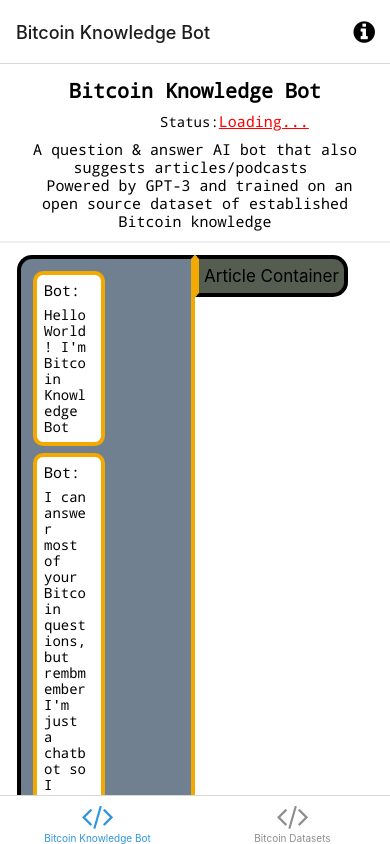
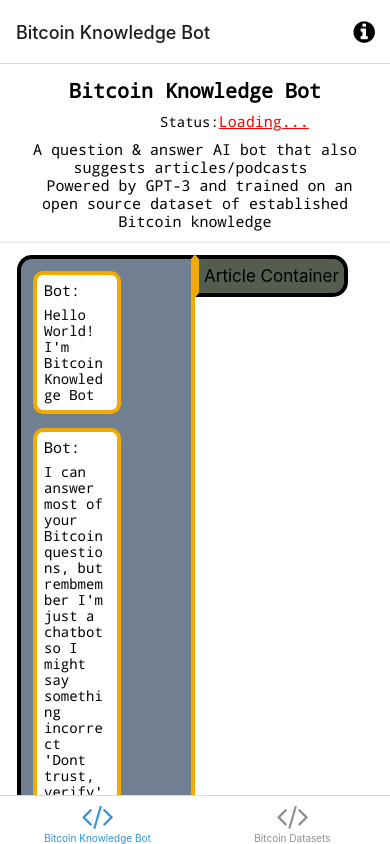
Before and after one commit to bitcoin-knowledge/Frontend, a React Native app: screen /TabOne in a window 390 px wide. Built offline with nearby package versions, Linux system fonts and the light colour scheme; no server answers; what expo-linking would draw is missing.

Commit message:
Fixed chatbot message spacing

```diff
--- a/components/chatbot/ChatInput.tsx
+++ b/components/chatbot/ChatInput.tsx
@@ -5,8 +5,25 @@
 import { Text, View } from '../Themed';
 import { useState } from 'react';
 
-export default function ChatInput() {
+export default function ChatInput({messages, newMessage, id, setId, setMessages, setNewMessage} : {messages: any, id: any, setId: any, newMessage: any, setMessages: any, setNewMessage: any}) {
   const [text, onChangeText] = useState('');
+
+  const handleOnSubmit = (event: Event) => {
+    event.preventDefault();
+    // create user message from prompt
+    setId(id + 1)
+    const userMessage = {
+      id: id,
+      text: newMessage,
+      name: "User"
+    }
+    // add user message to messages
+    setTimeout(() => {
+      setMessages([...messages, userMessage])
+    }, 1000)
+    // Clear input field
+    setNewMessage('');
+  }
 
   return (
     <View style={styles.inputContainer}>
--- a/components/chatbot/Chatbot.tsx
+++ b/components/chatbot/Chatbot.tsx
@@ -26,30 +26,18 @@
         id: 3,
         text: "What can I answer for you?",
         name: "Bot"
+    },
+    {
+      id: 4,
+      text: "What can I answer for you?",
+      name: "User"
     }
   ])
-
-  const handleOnSubmit = (e: Event) => {
-    e.preventDefault();
-    // create user message from prompt
-    setId(id + 1)
-    const userMessage = {
-      id: id,
-      text: newMessage,
-      name: "User"
-    }
-    // add user message to messages
-    setTimeout(() => {
-      setMessages([...messages, userMessage])
-    }, 1000)
-    // Clear input field
-    setNewMessage('');
-  }
 
   return (
       <View style={styles.chatbotContainer}>
           <InfiniteScroll
-              dataLength={3} //This is important field to render the next data
+              dataLength={messages.length} //This is important field to render the next data
               height={fixedHeight}
               loader={<h4>Loading...</h4>}
               next={() => null}
@@ -57,7 +45,8 @@
           >
               {messages.map((message, index) => {
                   return (
-                      message.name === 'Bot'
+                    <View key={index} style={styles.messageContainer}>
+                      {message.name === 'Bot'
                       ?
                           <View key={index} style={styles.botTextContainer}>
                               <MonoText style={styles.nameText}>Bot:</MonoText>
@@ -68,16 +57,19 @@
                                   <MonoText style={styles.nameText}>User:</MonoText>
                                   <MonoText>{message.text}</MonoText>
                           </View>
+                      }
+                    </View>
                   )
               })}
           </InfiniteScroll>
-          <ChatInput />
+          <ChatInput newMessage={newMessage} messages={messages} setMessages={setMessages} setNewMessage={setNewMessage} setId={setId} id={id} />
       </View>
   );
 }
 
 const styles = StyleSheet.create({
   chatbotContainer: {
+    display: 'flex',
     width: '50%',
     backgroundColor: '#708090',
     borderWidth: 4,
@@ -98,10 +90,14 @@
     borderWidth: 4,
     borderTopColor: 'white',
   },
+  messageContainer: {
+    display: 'flex',
+    backgroundColor: '#708090',
+  },
   botTextContainer: {
-    maxWidth: '45%',
+    maxWidth: '55%',
     minWidth: '5%',
-    justifyContent: 'flex-start',
+    alignSelf: 'flex-start',
     borderWidth: 4,
     borderColor: '#F2A900',
     borderRadius: 10,
@@ -109,9 +105,9 @@
     margin: 7,
   },
   userTextContainer: {
-    maxWidth: '45%',
+    maxWidth: '55%',
     minWidth: '5%',
-    justifyContent: 'flex-end',
+    alignSelf: 'flex-end',
     borderWidth: 4,
     borderColor: '#F2A900',
     borderRadius: 10,
```
